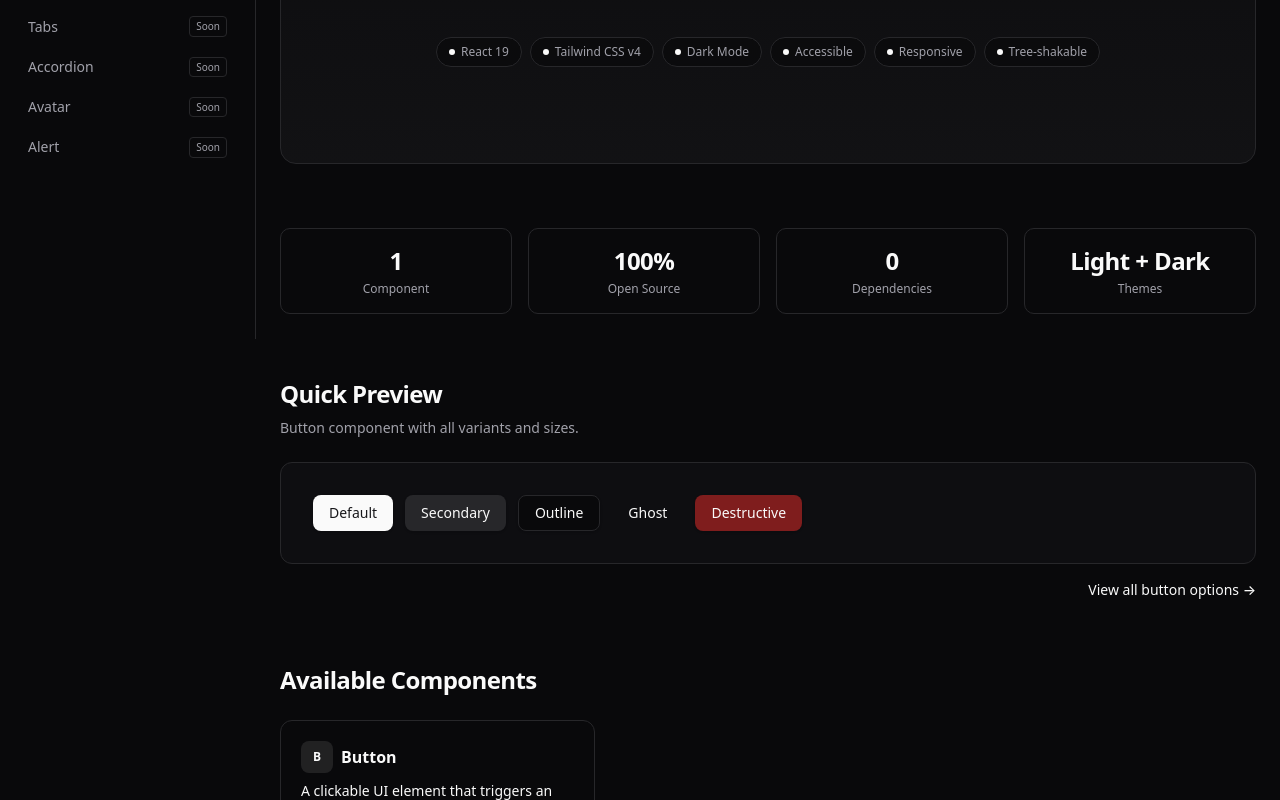
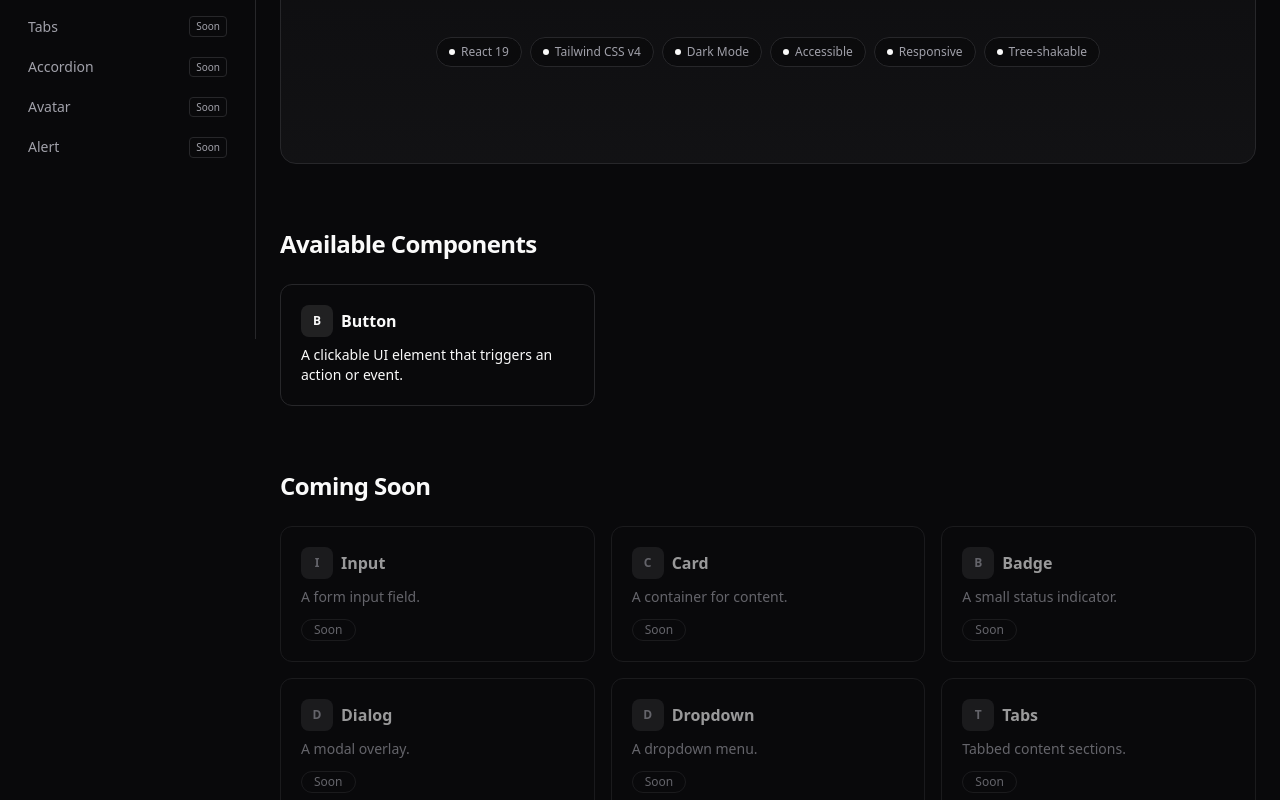
Before and after one commit to StromSpecter/snitchui, a React (Vite) app: page / in a window 1280 px wide. Shown: the part 461-1261 px from the top of the page. Built offline with nearby package versions, Linux system fonts and the light colour scheme; no server answers.

Commit message:
chore: update home page introduction

```diff
--- a/src/pages/Home.jsx
+++ b/src/pages/Home.jsx
@@ -1,6 +1,5 @@
 import { Link } from 'react-router-dom'
 import { components } from '../constants/components.js'
-import { cn } from '../lib/utils.js'
 
 const features = [
   { label: 'React 19', desc: 'Built with latest React' },
@@ -68,29 +67,6 @@ function Hero() {
   )
 }
 
-function StatsRow() {
-  const stats = [
-    { value: '1', label: 'Component' },
-    { value: '100%', label: 'Open Source' },
-    { value: '0', label: 'Dependencies' },
-    { value: 'Light + Dark', label: 'Themes' },
-  ]
-
-  return (
-    <section className="grid grid-cols-2 gap-4 sm:grid-cols-4">
-      {stats.map((s) => (
-        <div
-          key={s.label}
-          className="rounded-lg border border-border p-4 text-center"
-        >
-          <div className="text-2xl font-bold tracking-tight">{s.value}</div>
-          <div className="mt-1 text-xs text-muted-foreground">{s.label}</div>
-        </div>
-      ))}
-    </section>
-  )
-}
-
 export function Home() {
   const available = components.filter((c) => !c.comingSoon)
   const planned = components.filter((c) => c.comingSoon)
@@ -98,46 +74,6 @@ export function Home() {
   return (
     <div className="mx-auto max-w-5xl px-6 py-10">
       <Hero />
-
-      <section className="mt-16">
-        <StatsRow />
-      </section>
-
-      <section className="mt-16">
-        <h2 className="mb-2 text-2xl font-bold tracking-tight">
-          Quick Preview
-        </h2>
-        <p className="mb-6 text-sm text-muted-foreground">
-          Button component with all variants and sizes.
-        </p>
-        <div className="rounded-xl border border-border bg-muted/20 p-8">
-          <div className="flex flex-wrap gap-3">
-            <span className="inline-flex h-9 items-center rounded-md bg-primary px-4 py-2 text-sm font-medium text-primary-foreground shadow-sm">
-              Default
-            </span>
-            <span className="inline-flex h-9 items-center rounded-md bg-secondary px-4 py-2 text-sm font-medium text-secondary-foreground shadow-sm">
-              Secondary
-            </span>
-            <span className="inline-flex h-9 items-center rounded-md border border-input bg-background px-4 py-2 text-sm font-medium shadow-sm">
-              Outline
-            </span>
-            <span className="inline-flex h-9 items-center rounded-md px-4 py-2 text-sm font-medium hover:bg-accent hover:text-accent-foreground">
-              Ghost
-            </span>
-            <span className="inline-flex h-9 items-center rounded-md bg-destructive px-4 py-2 text-sm font-medium text-destructive-foreground shadow-sm">
-              Destructive
-            </span>
-          </div>
-        </div>
-        <div className="mt-4 flex justify-end">
-          <Link
-            to="/docs/button"
-            className="text-sm font-medium text-primary underline-offset-4 hover:underline"
-          >
-            View all button options →
-          </Link>
-        </div>
-      </section>
 
       <section className="mt-16">
         <h2 className="mb-6 text-2xl font-bold tracking-tight">
```
